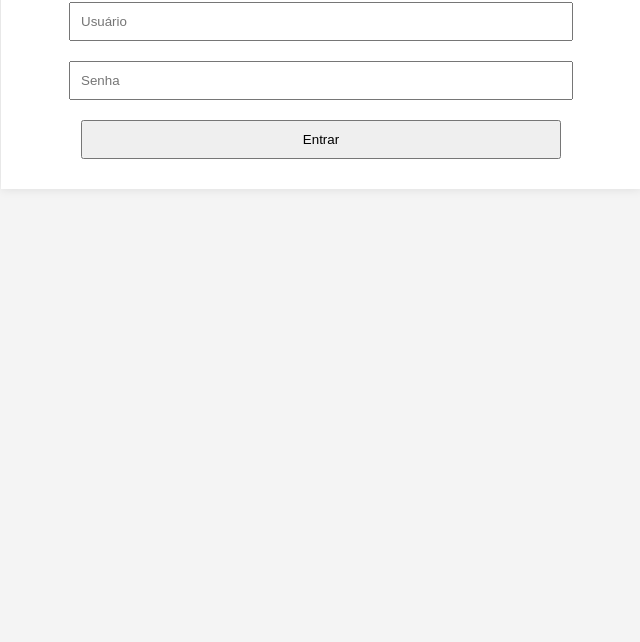
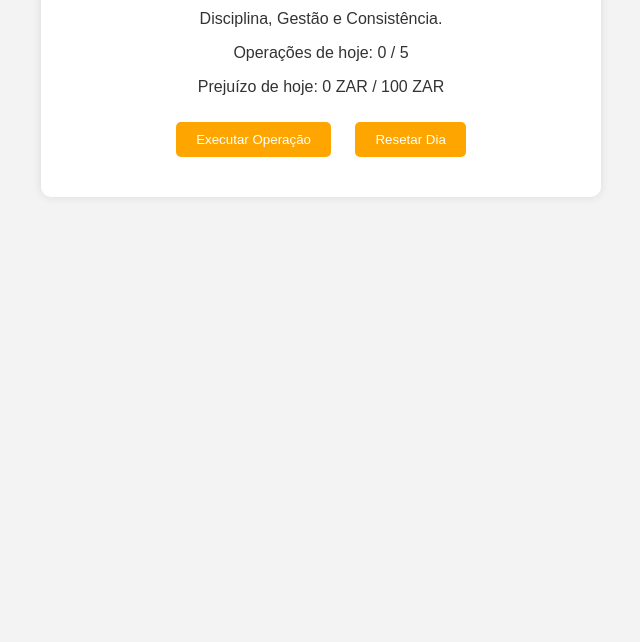
Before and after one commit to OdonelCabral/soberano-trader, a plain HTML site: page index.html in a window 1280 px wide. Shown: the part 158-800 px from the top of the page, without its empty margins (319-959 px from the left). Drawn offline with Linux system fonts and the light colour scheme.

Commit message:
Add files via upload

```diff
--- a/index.html
+++ b/index.html
@@ -1,18 +1,22 @@
 <!DOCTYPE html>
 <html lang="pt">
 <head>
-    <meta charset="UTF-8">
-    <title>Soberano Trader - Login</title>
-    <link rel="stylesheet" href="style.css">
+    <meta charset="UTF-8" />
+    <meta name="viewport" content="width=device-width, initial-scale=1.0"/>
+    <title>Soberano Trader</title>
+    <link rel="stylesheet" href="style.css"/>
 </head>
 <body>
     <div class="container">
         <h1>Soberano Trader</h1>
-        <form action="dashboard.html">
-            <input type="text" placeholder="Usuário" required><br>
-            <input type="password" placeholder="Senha" required><br>
-            <button type="submit">Entrar</button>
-        </form>
+        <p>Disciplina, Gestão e Consistência.</p>
+        <div id="painel">
+            <p>Operações de hoje: <span id="operacoes">0</span> / <span id="limiteOperacoes">5</span></p>
+            <p>Prejuízo de hoje: <span id="prejuizo">0</span> ZAR / <span id="limitePrejuizo">100</span> ZAR</p>
+            <button onclick="realizarOperacao()">Executar Operação</button>
+            <button onclick="resetarDia()">Resetar Dia</button>
+        </div>
     </div>
+    <script src="script.js"></script>
 </body>
 </html>
--- a/script.js
+++ b/script.js
@@ -1,2 +1,28 @@
-// JavaScript básico para funcionalidades futuras
-console.log("Soberano Trader pronto para crescer!");
+let operacoes = 0;
+let prejuizo = 0;
+const limiteOperacoes = 5;
+const limitePrejuizo = 100;
+
+function atualizarPainel() {
+    document.getElementById("operacoes").textContent = operacoes;
+    document.getElementById("prejuizo").textContent = prejuizo;
+}
+
+function realizarOperacao() {
+    if (operacoes >= limiteOperacoes || prejuizo >= limitePrejuizo) {
+        alert("Limite atingido! Dia bloqueado.");
+        return;
+    }
+    operacoes++;
+    let resultado = Math.floor(Math.random() * 40 - 20); // entre -20 e +19 ZAR
+    prejuizo += resultado < 0 ? Math.abs(resultado) : 0;
+    atualizarPainel();
+}
+
+function resetarDia() {
+    operacoes = 0;
+    prejuizo = 0;
+    atualizarPainel();
+}
+
+window.onload = atualizarPainel;
--- a/style.css
+++ b/style.css
@@ -1,29 +1,27 @@
 body {
     font-family: Arial, sans-serif;
-    background-color: #f4f4f4;
-    margin: 0;
-    padding: 0;
+    background-color: #f3f3f3;
+    color: #333;
+    text-align: center;
+    padding: 50px;
 }
 .container {
-    width: 90%;
-    max-width: 600px;
-    margin: 50px auto;
     background: white;
-    padding: 20px;
+    border-radius: 10px;
+    padding: 30px;
+    max-width: 500px;
+    margin: auto;
     box-shadow: 0 0 10px rgba(0,0,0,0.1);
-    text-align: center;
 }
-input, button {
-    padding: 10px;
+button {
+    padding: 10px 20px;
     margin: 10px;
-    width: 80%;
+    background-color: orange;
+    border: none;
+    border-radius: 5px;
+    color: white;
+    cursor: pointer;
 }
-table {
-    width: 100%;
-    margin: 20px 0;
-    border-collapse: collapse;
+button:hover {
+    background-color: darkorange;
 }
-th, td {
-    border: 1px solid #ddd;
-    padding: 8px;
-}
```
